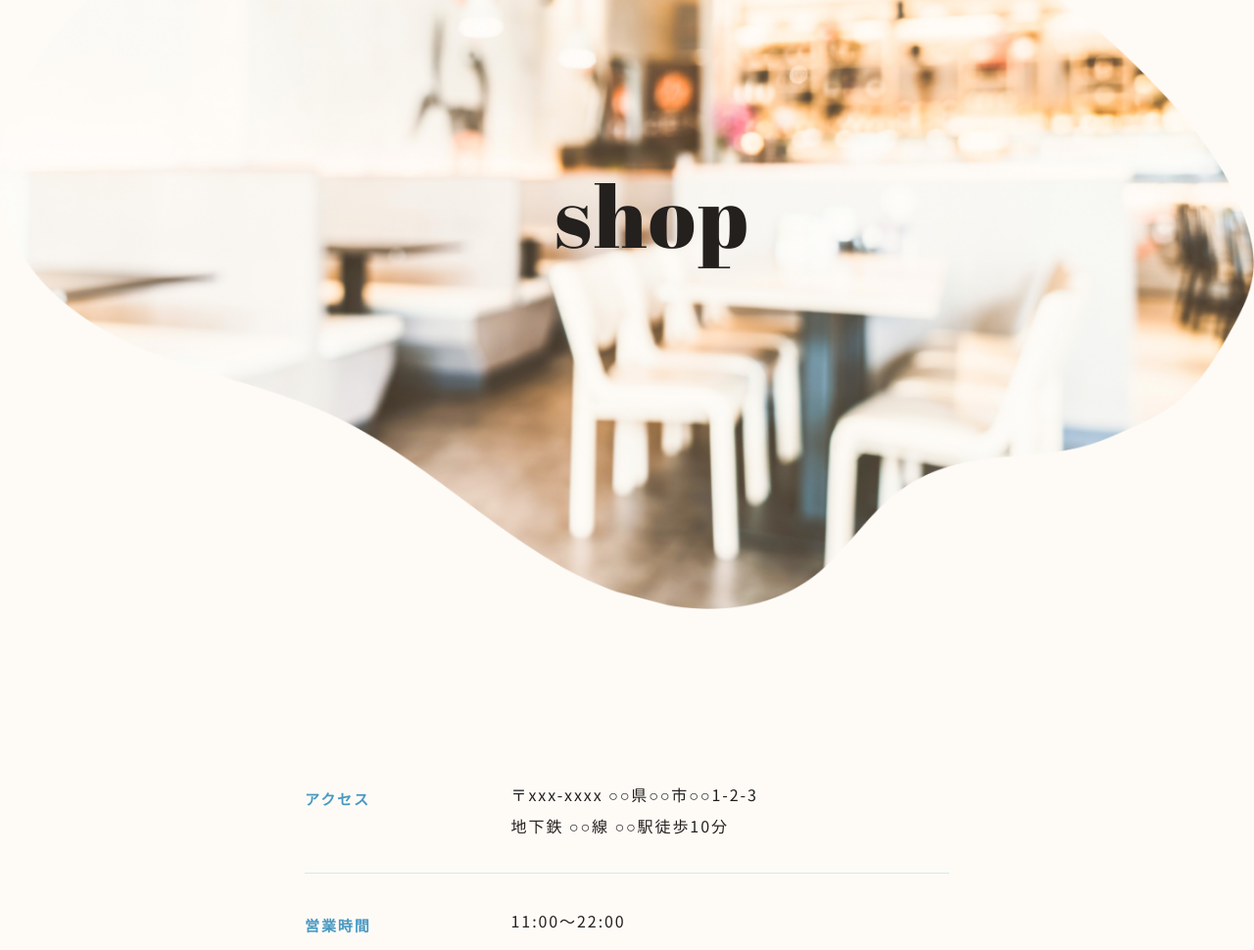
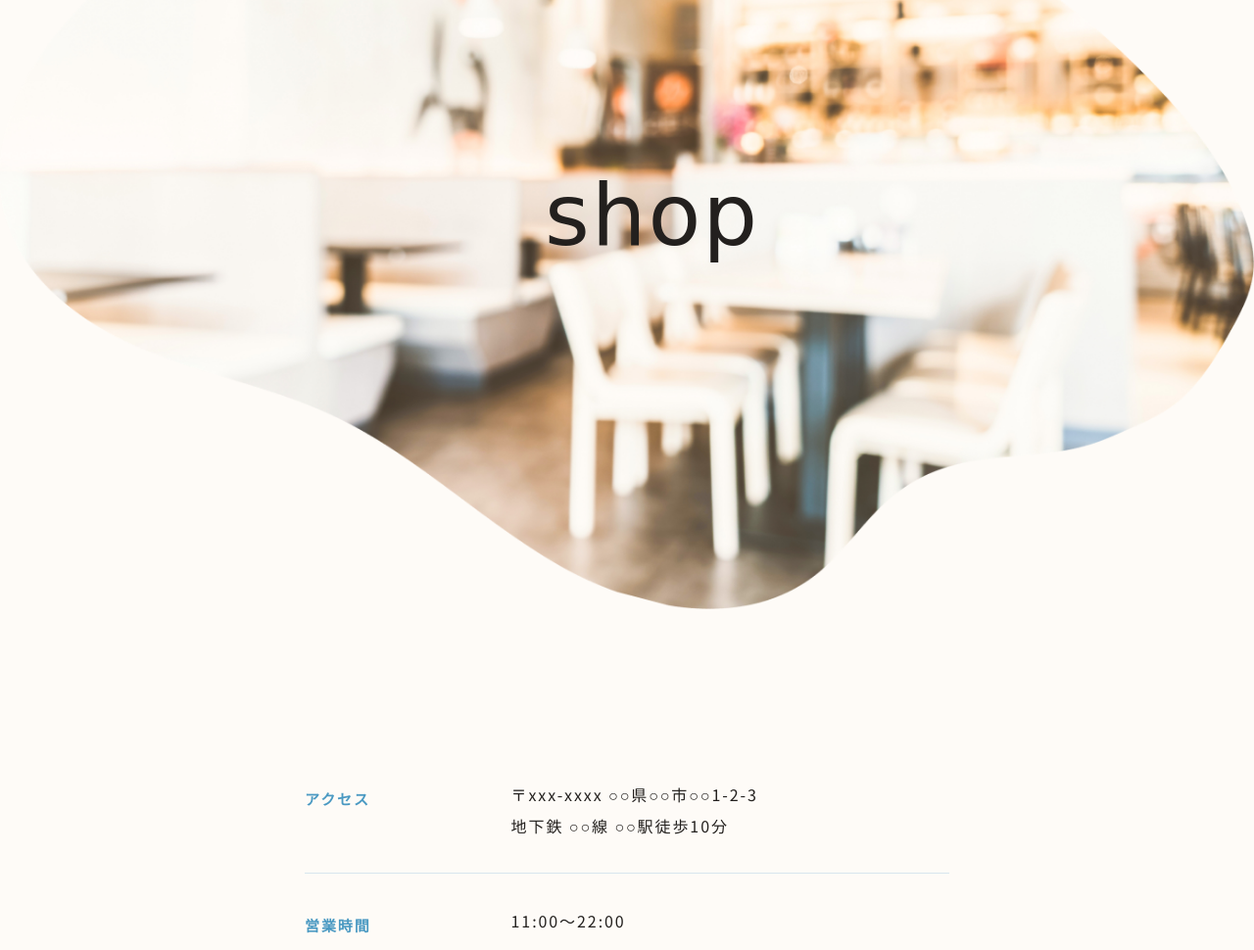
Before and after one commit to nagamura-meikoh/Eight, a plain HTML site: page index.html in a window 1280 px wide. Shown: the part 5645-6615 px from the top of the page at 98% size. Drawn offline with nearby package versions, Linux system fonts and the light colour scheme.

Commit message:
Update index.html

```diff
--- a/index.html
+++ b/index.html
@@ -14,8 +14,7 @@
         <link rel="preconnect" href="https://fonts.googleapis.com">
         <link rel="preconnect" href="https://fonts.gstatic.com" crossorigin>
         <link href="https://fonts.googleapis.com/css2?family=Noto+Sans+JP&family=Roboto:wght@300&display=swap" rel="stylesheet">
-        <link href="https://fonts.googleapis.com/css2?family=Abril+Fatface&family=Noto+Sans+JP&family=Roboto:wght@300&display=swap" rel="stylesheet">
-        <link href="https://fonts.googleapis.com/css2?family=Abril+Fatface&family=Noto+Sans+JP&family=Roboto:wght@300&display=swap" rel="stylesheet">
+        <link href="https://fonts.googleapis.com/css2?family=Josefin+Sans:wght@100;200;300;400&family=Noto+Sans+Javanese:wght@400;500;600;700&display=swap" rel="stylesheet">
 
         <!-- js -->
         <script src="https://ajax.googleapis.com/ajax/libs/jquery/3.7.0/jquery.min.js"></script>
```
